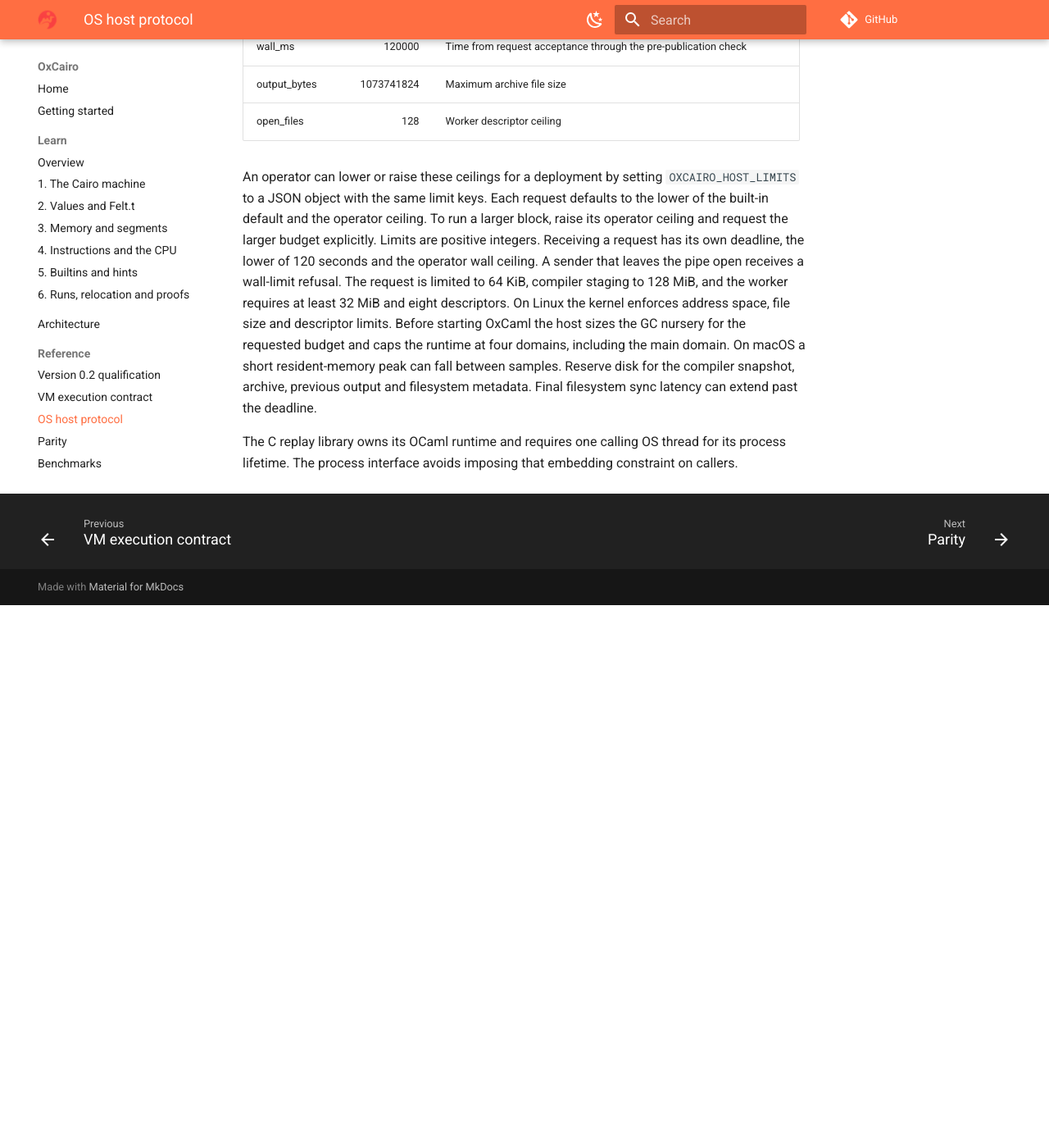
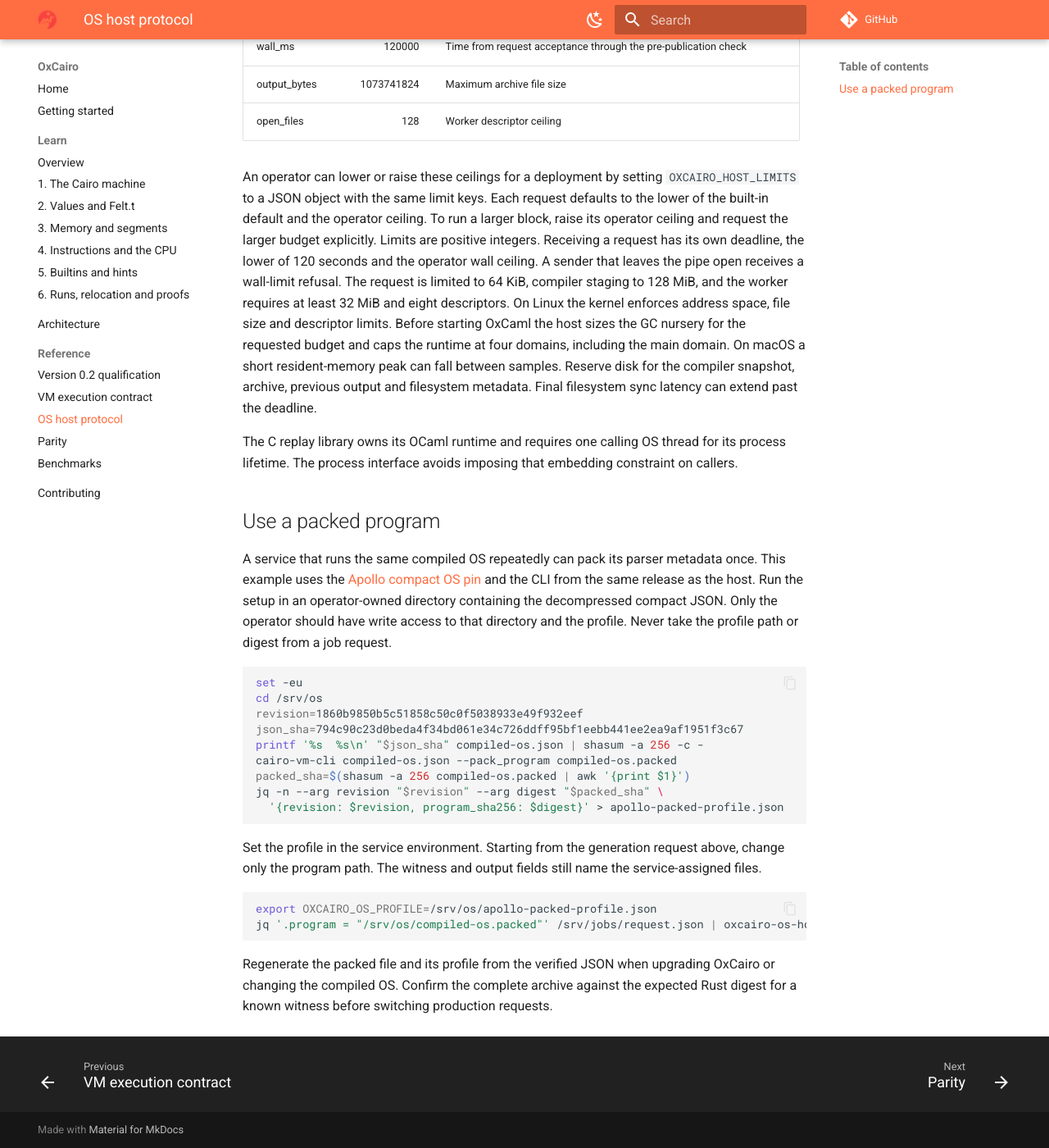
Before and after one commit to teddyjfpender/cairo-vm-ocaml, an MkDocs documentation site: the page built from docs/os-host.md, in a window 1280 px wide and 1400 px high, scrolled down 2521 px. Shown: the whole window at 82% size. Built offline with MkDocs 1.6.1 and Material for MkDocs 9.7.7, drawn with Linux system fonts in a browser that asks for light colours; comment, search, counter and statistics services are not loaded; before the commit the page ends 3259 px from its top, so only the background shows below that.

Commit message:
Document trusted packed OS deployment with the installed host

````diff
--- a/docs/os-host.md
+++ b/docs/os-host.md
@@ -56,3 +56,28 @@ Every refusal has schema 1, status `rejected`, a stable `code` and a human-reada
 An operator can lower or raise these ceilings for a deployment by setting `OXCAIRO_HOST_LIMITS` to a JSON object with the same limit keys. Each request defaults to the lower of the built-in default and the operator ceiling. To run a larger block, raise its operator ceiling and request the larger budget explicitly. Limits are positive integers. Receiving a request has its own deadline, the lower of 120 seconds and the operator wall ceiling. A sender that leaves the pipe open receives a wall-limit refusal. The request is limited to 64 KiB, compiler staging to 128 MiB, and the worker requires at least 32 MiB and eight descriptors. On Linux the kernel enforces address space, file size and descriptor limits. Before starting OxCaml the host sizes the GC nursery for the requested budget and caps the runtime at four domains, including the main domain. On macOS a short resident-memory peak can fall between samples. Reserve disk for the compiler snapshot, archive, previous output and filesystem metadata. Final filesystem sync latency can extend past the deadline.
 
 The C replay library owns its OCaml runtime and requires one calling OS thread for its process lifetime. The process interface avoids imposing that embedding constraint on callers.
+
+## Use a packed program
+
+A service that runs the same compiled OS repeatedly can pack its parser metadata once. This example uses the [Apollo compact OS pin](https://github.com/teddyjfpender/cairo-vm-ocaml/blob/4f40b032f0bc19b89ba221cebc57c814b6346ec7/test/fixtures/programs/apollo-0.20.0-rc.1/manifest.json) and the CLI from the same release as the host. Run the setup in an operator-owned directory containing the decompressed compact JSON. Only the operator should have write access to that directory and the profile. Never take the profile path or digest from a job request.
+
+```sh
+set -eu
+cd /srv/os
+revision=1860b9850b5c51858c50c0f5038933e49f932eef
+json_sha=794c90c23d0beda4f34bd061e34c726ddff95bf1eebb441ee2ea9af1951f3c67
+printf '%s  %s\n' "$json_sha" compiled-os.json | shasum -a 256 -c -
+cairo-vm-cli compiled-os.json --pack_program compiled-os.packed
+packed_sha=$(shasum -a 256 compiled-os.packed | awk '{print $1}')
+jq -n --arg revision "$revision" --arg digest "$packed_sha" \
+  '{revision: $revision, program_sha256: $digest}' > apollo-packed-profile.json
+```
+
+Set the profile in the service environment. Starting from the generation request above, change only the program path. The witness and output fields still name the service-assigned files.
+
+```sh
+export OXCAIRO_OS_PROFILE=/srv/os/apollo-packed-profile.json
+jq '.program = "/srv/os/compiled-os.packed"' /srv/jobs/request.json | oxcairo-os-host v1
+```
+
+Regenerate the packed file and its profile from the verified JSON when upgrading OxCairo or changing the compiled OS. Confirm the complete archive against the expected Rust digest for a known witness before switching production requests.
````
